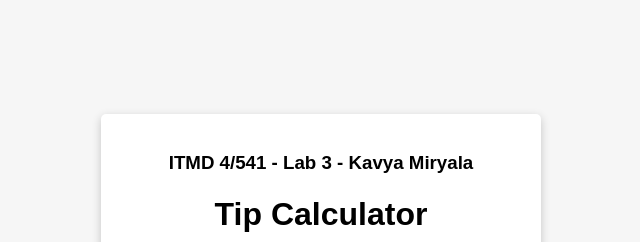
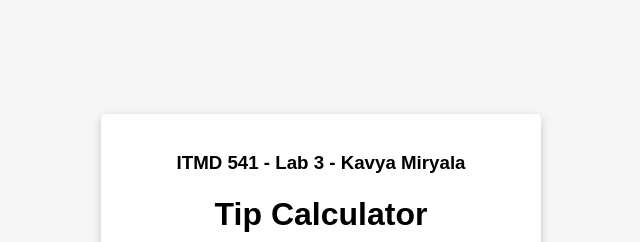
Before and after one commit to miryalakavya/ThirdLab, a plain HTML site: page index.html in a window 1280 px wide. Shown: the top 242 px of the page, without its empty margins (319-959 px from the left). Drawn offline with Linux system fonts and the light colour scheme.

Commit message:
Update index.html

```diff
--- a/index.html
+++ b/index.html
@@ -9,7 +9,7 @@
 <body>
     <div class="calculator">
         <center>
-        <h3>ITMD 4/541 - Lab 3 - Kavya Miryala</h3>
+        <h3>ITMD 541 - Lab 3 - Kavya Miryala</h3>
         <h1>Tip Calculator</h1>
         </center>
         <form id="tipCalculator">
```
